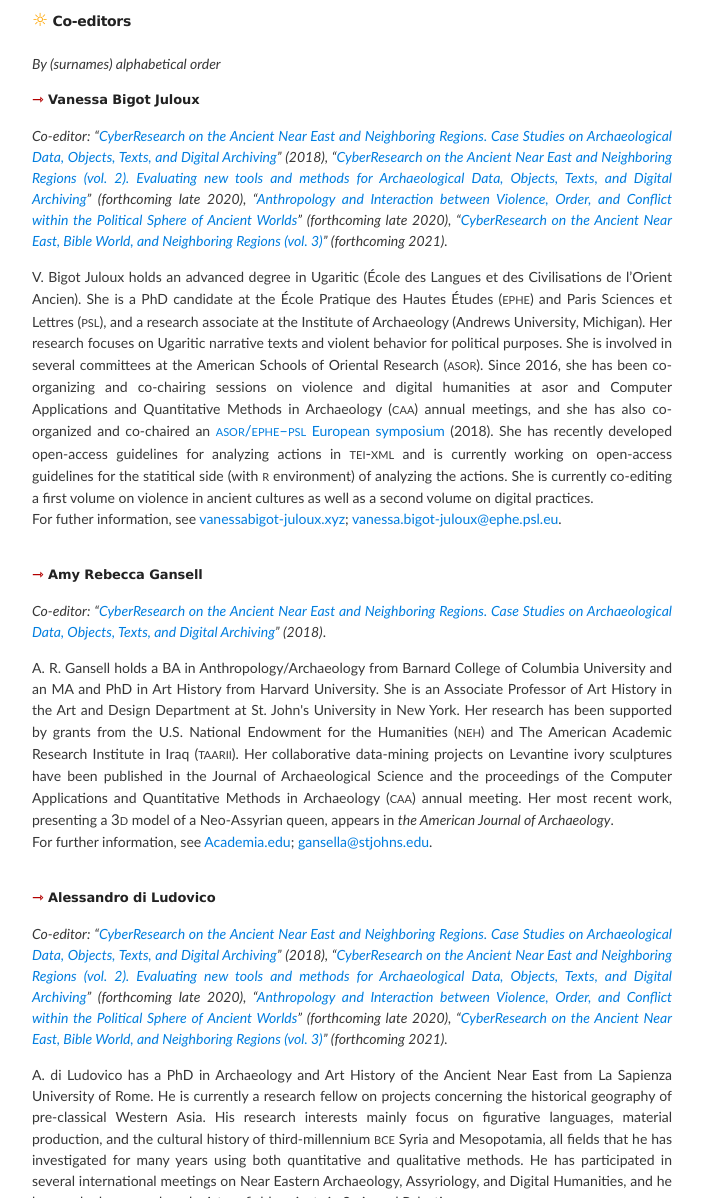
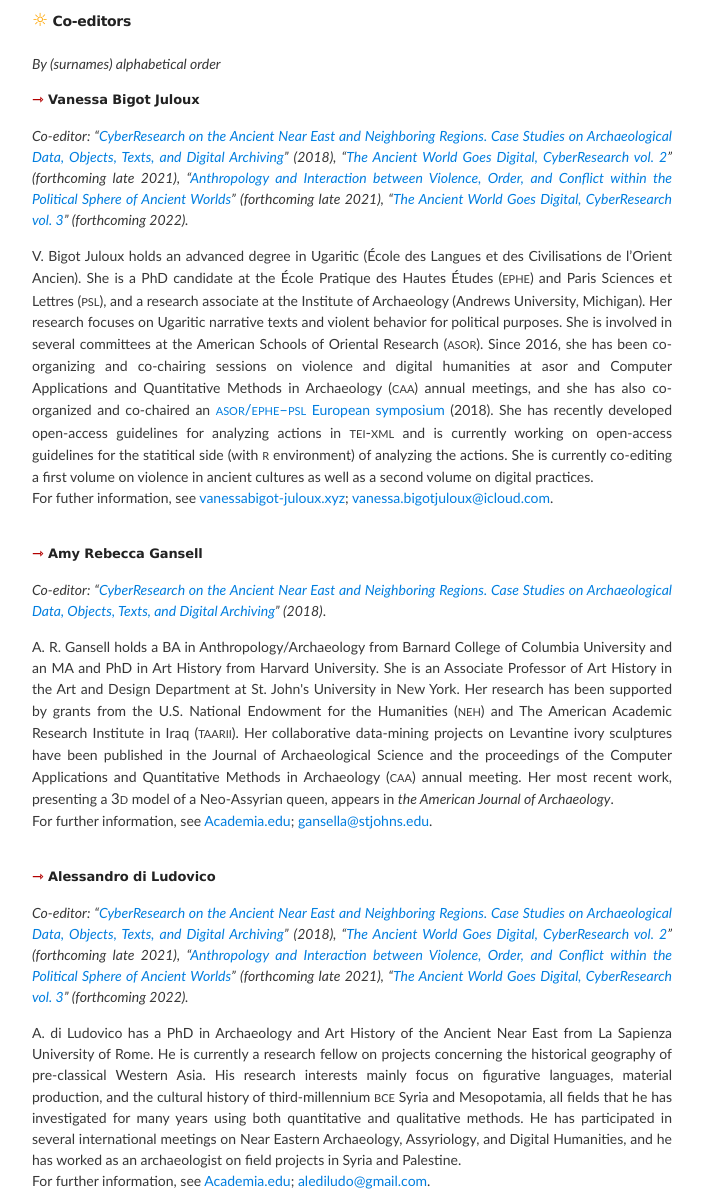
Before and after one commit to vbigot-juloux/ane-research-humanities, a Jekyll site: the page built from About.md, in a window 1280 px wide and 1400 px high, cut to the strip 202-1400 px from the top of the window. Shown: the whole strip, without its empty margins (288-991 px from the left). Built offline with Jekyll 4.4.1, drawn with Linux system fonts in a browser that asks for light colours; the repository's description, which GitHub fills in, is left out; some of the changed text lies outside the part shown.

Commit message:
Modification of titles and year

```diff
--- a/About.md
+++ b/About.md
@@ -7,9 +7,9 @@ title: About
 _By (surnames) alphabetical order_
 
 <h3><a name="bigot-juloux"></a><span style="color:#b30000; font-size: 14px">&#8702;</span> Vanessa Bigot Juloux</h3>
-<p><em>Co-editor: “<a href="http://ane-research-humanities.science/docs/CyberResearch-vol1">CyberResearch on the Ancient Near East and Neighboring Regions. Case Studies on Archaeological Data, Objects, Texts, and Digital Archiving</a>” (2018), “<a href="http://ane-research-humanities.science/docs/CyberResearch-vol2">CyberResearch on the Ancient Near East and Neighboring Regions (vol. 2). Evaluating new tools and methods for Archaeological Data, Objects, Texts, and Digital Archiving</a>” (forthcoming late 2020), “<a href="http://ane-research-humanities.science/docs/Violence-vol1">Anthropology and Interaction between Violence, Order, and Conflict within the Political Sphere of Ancient Worlds</a>” (forthcoming late 2020), “<a href="http://ane-research-humanities.science/docs/CyberResearch-vol3">CyberResearch on the Ancient Near East, Bible World, and Neighboring Regions (vol. 3)</a>” (forthcoming 2021).</em></p>
+<p><em>Co-editor: “<a href="http://ane-research-humanities.science/docs/CyberResearch-vol1">CyberResearch on the Ancient Near East and Neighboring Regions. Case Studies on Archaeological Data, Objects, Texts, and Digital Archiving</a>” (2018), “<a href="http://ane-research-humanities.science/docs/CyberResearch-vol2">The Ancient World Goes Digital, CyberResearch vol. 2</a>” (forthcoming late 2021), “<a href="http://ane-research-humanities.science/docs/Violence-vol1">Anthropology and Interaction between Violence, Order, and Conflict within the Political Sphere of Ancient Worlds</a>” (forthcoming late 2021), “<a href="http://ane-research-humanities.science/docs/CyberResearch-vol3">The Ancient World Goes Digital, CyberResearch vol. 3</a>” (forthcoming 2022).</em></p>
 <p style="padding-bottom: 20px">V. Bigot Juloux holds an advanced degree in Ugaritic (École des Langues et des Civilisations de l’Orient Ancien). She is a PhD candidate at the École Pratique des Hautes Études (<span class="small">ephe</span>) and Paris Sciences et Lettres (<span class="small">psl</span>), and a research associate at the Institute of Archaeology (Andrews University, Michigan). Her research focuses on Ugaritic narrative texts and violent behavior for political purposes. She is involved in several committees at the American Schools of Oriental Research (<span class="small">asor</span>). Since 2016, she has been co-organizing and co-chairing sessions on violence and digital humanities at asor and Computer Applications and Quantitative Methods in Archaeology (<span class="small">caa</span>) annual meetings, and she  has also co-organized and co-chaired an <a href="http://ancient-worlds-symposium.eu" target="_blank"><span class="small">asor/ephe–psl</span> European symposium</a> (2018). She has recently developed open-access guidelines for analyzing actions in <span class="small">tei-xml</span> and is currently working on open-access guidelines for the statitical side (with <span class="small">r</span> environment) of analyzing the actions. She is currently co-editing a first volume on violence in ancient cultures as well as a second volume on digital practices.<br />
-For futher information, see <a href="http://vanessabigot-juloux.xyz" target="_blank">vanessabigot-juloux.xyz</a>; <a href="mailto:vanessa.bigot-juloux@ephe.psl.eu">vanessa.bigot-juloux@ephe.psl.eu</a>.</p>
+For futher information, see <a href="http://vanessabigot-juloux.xyz" target="_blank">vanessabigot-juloux.xyz</a>; <a href="mailto:vanessa.bigotjuloux@icloud.com">vanessa.bigotjuloux@icloud.com</a>.</p>
 
 <h3><a name="gansell"></a><span style="color:#b30000; font-size: 14px">&#8702;</span> Amy Rebecca Gansell</h3>
 <p><em>Co-editor: “<a href="http://ane-research-humanities.science/docs/CyberResearch-vol1">CyberResearch on the Ancient Near East and Neighboring Regions. Case Studies on Archaeological Data, Objects, Texts, and Digital Archiving</a>” (2018)</em>. </p>
@@ -17,12 +17,12 @@ For futher information, see <a href="http://vanessabigot-juloux.xyz" target="_bl
 For further information, see <a href="https://stjohns.academia.edu/AmyRebeccaGansell" target="_blank">Academia.edu</a>; <a href="mailto:gansella@stjohns.edu">gansella@stjohns.edu</a>.</p>
 
 <h3><a name="ludovico"></a><span style="color:#b30000; font-size: 14px">&#8702;</span> Alessandro di Ludovico</h3>
-<p><em>Co-editor: “<a href="http://ane-research-humanities.science/docs/CyberResearch-vol1">CyberResearch on the Ancient Near East and Neighboring Regions. Case Studies on Archaeological Data, Objects, Texts, and Digital Archiving</a>” (2018), “<a href="http://ane-research-humanities.science/docs/CyberResearch-vol2">CyberResearch on the Ancient Near East and Neighboring Regions (vol. 2). Evaluating new tools and methods for Archaeological Data, Objects, Texts, and Digital Archiving</a>” (forthcoming late 2020), “<a href="http://ane-research-humanities.science/docs/Violence-vol1">Anthropology and Interaction between Violence, Order, and Conflict within the Political Sphere of Ancient Worlds</a>” (forthcoming late 2020), “<a href="http://ane-research-humanities.science/docs/CyberResearch-vol3">CyberResearch on the Ancient Near East, Bible World, and Neighboring Regions (vol. 3)</a>” (forthcoming 2021).</em></p>
+<p><em>Co-editor: “<a href="http://ane-research-humanities.science/docs/CyberResearch-vol1">CyberResearch on the Ancient Near East and Neighboring Regions. Case Studies on Archaeological Data, Objects, Texts, and Digital Archiving</a>” (2018), “<a href="http://ane-research-humanities.science/docs/CyberResearch-vol2">The Ancient World Goes Digital, CyberResearch vol. 2</a>” (forthcoming late 2021), “<a href="http://ane-research-humanities.science/docs/Violence-vol1">Anthropology and Interaction between Violence, Order, and Conflict within the Political Sphere of Ancient Worlds</a>” (forthcoming late 2021), “<a href="http://ane-research-humanities.science/docs/CyberResearch-vol3">The Ancient World Goes Digital, CyberResearch vol. 3</a>” (forthcoming 2022).</em></p>
 <p style="padding-bottom: 20px">A. di Ludovico has a PhD in Archaeology and Art History of the Ancient Near East from La Sapienza University of Rome. He is currently a research fellow on projects concerning the historical geography of pre-classical Western Asia. His research interests mainly focus on figurative languages, material production, and the cultural history of third-millennium <span class="small">bce</span> Syria and Mesopotamia, all fields that he has investigated for many years using both quantitative and qualitative methods. He has participated in several international meetings on Near Eastern Archaeology, Assyriology, and Digital Humanities, and he has worked as an archaeologist on field projects in Syria and Palestine.<br />
 For further information, see <a href="https://uniroma1.academia.edu/AlessandroDiLudovico" target="_blank">Academia.edu</a>; <a href="mailto:alediludo@gmail.com">alediludo@gmail.com</a>.</p>
 
 <h3><a name="matskevich"></a><span style="color:#b30000; font-size: 14px">&#8702;</span> Sveta Matskevich</h3>
-<p><em>Co-editor: “<a href="http://ane-research-humanities.science/docs/CyberResearch-vol2">CyberResearch on the Ancient Near East and Neighboring Regions (vol. 2). Evaluating new tools and methods for Archaeological Data, Objects, Texts, and Digital Archiving</a>” (forthcoming late 2020)</em>. </p>
+<p><em>Co-editor: “<a href="http://ane-research-humanities.science/docs/CyberResearch-vol2">The Ancient World Goes Digital, CyberResearch vol. 2</a>” (forthcoming late 2021)</em>. </p>
 <p style="padding-bottom: 20px">S. Matskevich is a postdoctoral fellow at the Zinman Institute of Archaeology at the University of Haifa and an associated research fellow in the Institute of Archaeology at the Hebrew University of Jerusalem where she earned her PhD. Trained as a field archaeologist, she has participated in excavation projects in Israel, Greece, and Turkey, mainly as a surveyor, draughtsperson, and Database Management System architect and administrator. Her research interests include archaeological
 data management, field methods, and the history of archaeology. She is currently starting her own excavation of the site of Tel Mevorakh (Israel) as part of a regional project investigating the natural environment and transportation networks in southern Phoenicia during the Middle-to-Late Bronze Age.<br />
 For further information, see <a href="https://huji.academia.edu/SvetaMatskevich" target="_blank">Academia.edu</a>; <a href="mailto:svetlana.matskevich@mail.huji.ac.il">svetlana.matskevich@mail.huji.ac.il</a>.</p>
@@ -39,6 +39,6 @@ For further information, see <a href="https://anu-au.academia.edu/TerhiNurmikkoF
 For further information, see <a href="https://wfu.academia.edu/LeannPace" target="_blank">Academia.edu</a>; <a href="mailto:pacelc@wfu.edu">pacelc@wfu.edu</a>.</p>-->
 
 <h3><a name="younker"></a><span style="color:#b30000; font-size: 14px">&#8702;</span> Randall W. Younker</h3>
-<p><em>Co-editor: “<a href="http://ane-research-humanities.science/docs/CyberResearch-vol2">CyberResearch on the Ancient Near East and Neighboring Regions (vol. 2). Evaluating new tools and methods for Archaeological Data, Objects, Texts, and Digital Archiving</a>” (forthcoming late 2020), “<a href="http://ane-research-humanities.science/docs/Violence-vol1">Anthropology and Interaction between Violence, Order, and Conflict within the Political Sphere of Ancient Worlds</a>” (forthcoming late 2020))</em>. </p>
+<p><em>Co-editor: “<a href="http://ane-research-humanities.science/docs/CyberResearch-vol2">The Ancient World Goes Digital, CyberResearch vol. 2</a>” (forthcoming late 2021), “<a href="http://ane-research-humanities.science/docs/Violence-vol1">Anthropology and Interaction between Violence, Order, and Conflict within the Political Sphere of Ancient Worlds</a>” (forthcoming late 2021)</em>. </p>
 <p>R. W. Younker is a Professor (Archaeology and History of Antiquity), Director of Ph.D. (Biblical and Ancient Near Eastern Archaeology) Program at Andrews University, and Director of the Institute of Archaeology. He is also chair of ASOR Membership and Outreach committee.<br />
 For further information, see <a href="https://www.andrews.edu/sem/faculty_staff/faculty/randall-younker.html" target="_blank">Academia.edu</a>; <a href="mailto:younker@andrews.edu">younker@andrews.edu</a>.</p>
```
